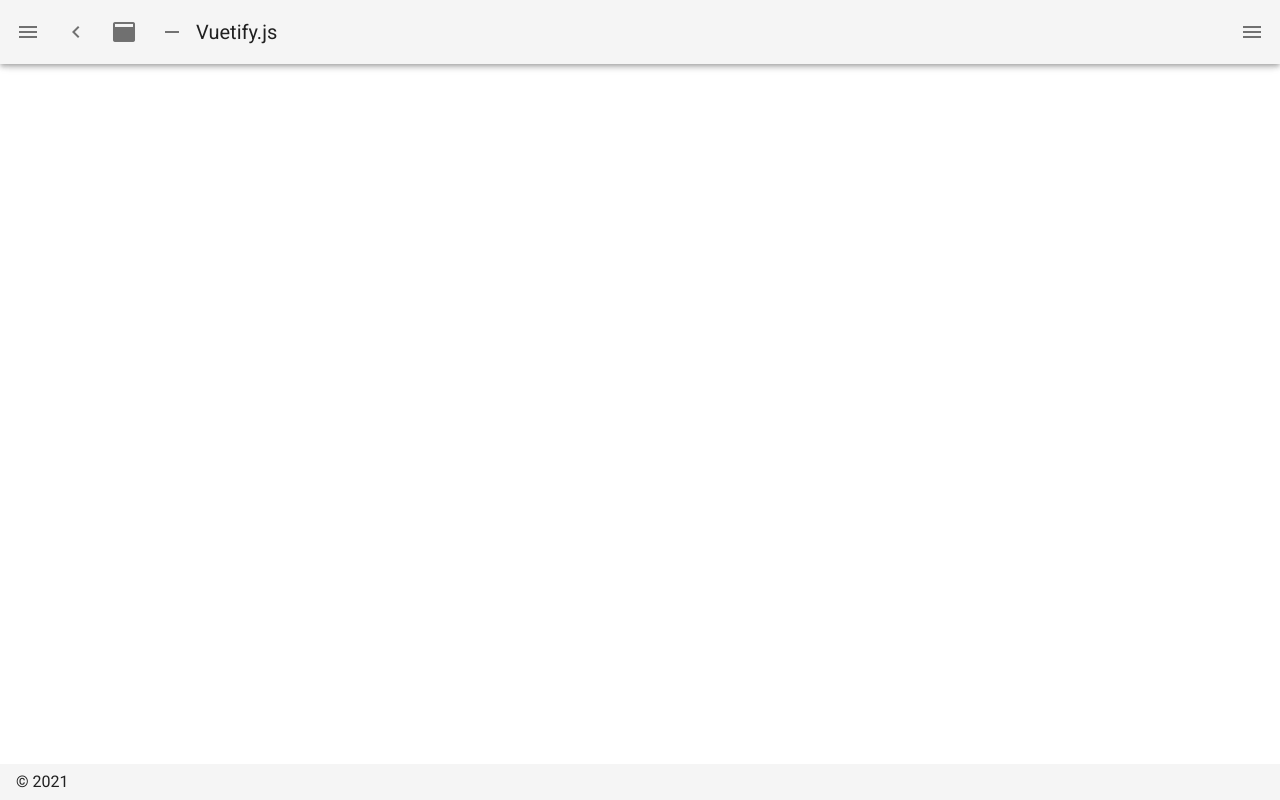
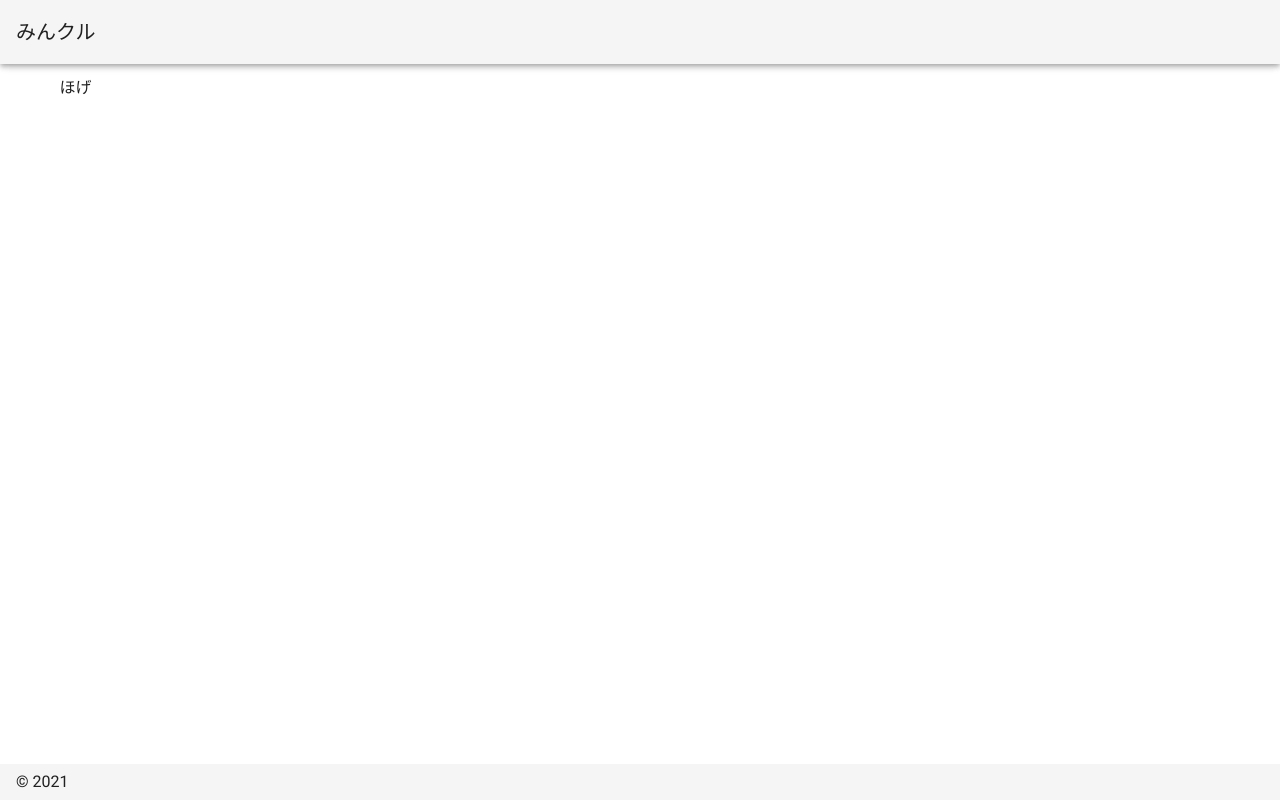
Before and after one commit to awwa/mincuru, a Nuxt app in the folder frontend/: page /hoge in a window 1280 px wide. Before the commit this address had no page. Built offline with nearby package versions, Linux system fonts and the light colour scheme.

Commit message:
Remove TypeScript code from pages

```diff
--- /dev/null
+++ b/frontend/layouts/top.vue
@@ -0,0 +1,38 @@
+<template>
+  <v-app>
+    <v-app-bar
+      fixed
+      app
+    >
+      <v-toolbar-title v-text="title" />
+      <v-spacer />
+    </v-app-bar>
+    <v-main>
+      <v-container>
+        <Nuxt />
+      </v-container>
+    </v-main>
+    <v-footer
+      :absolute="!fixed"
+      app
+    >
+      <span>&copy; {{ new Date().getFullYear() }}</span>
+    </v-footer>
+  </v-app>
+</template>
+
+<script>
+export default {
+  data () {
+    return {
+      fixed: true,
+      items: [
+      ],
+      miniVariant: true,
+      right: true,
+      rightDrawer: false,
+      title: 'みんクル'
+    }
+  }
+}
+</script>
--- a/frontend/package.json
+++ b/frontend/package.json
@@ -16,10 +16,15 @@
     "core-js": "^3.15.1",
     "jwt-decode": "^3.1.2",
     "nuxt": "^2.15.7",
+    "nuxt-property-decorator": "^2.9.1",
+    "ts-node": "^10.4.0",
+    "vue": "^2.6.14",
+    "vue-class-component": "^7.2.6",
     "vuetify": "^2.5.5"
   },
   "devDependencies": {
     "@nuxt/types": "^2.15.7",
+    "@nuxt/typescript": "^2.8.1",
     "@nuxt/typescript-build": "^2.1.0",
     "@nuxtjs/vuetify": "^1.12.1",
     "@types/jest": "^27.0.3",
--- /dev/null
+++ b/frontend/pages/hoge.vue
@@ -0,0 +1,12 @@
+<template>
+<div>
+    ほげ
+</div>
+</template>
+
+<script>
+import Vue from 'vue'
+export default Vue.extend({
+    layout: 'top'
+})
+</script>
--- a/frontend/pages/login.vue
+++ b/frontend/pages/login.vue
@@ -27,9 +27,17 @@
 </div>
 </template>
 
-<script lang="ts">
-  import Vue from 'vue'
-  export default Vue.extend({
+<script>
+  // NuxtJS 2.8.xのTypeScriptサポートドキュメントによると
+  // https://develop365.gitlab.io/nuxtjs-2.8.X-doc/ja/guide/typescript/
+  // vue-property-decoratorや vue-class-componentを利用したサンプルの記載がある。
+  // これは、JavaScript版のVue.JSやNuxt.JSの実装と大きく異なるため、
+  // 今の段階では採用を見送る。
+  // Vue.JSやNuxt.JSでドキュメント含めTypeScriptが第一級のサポート言語となった段階で
+  // 本格的なTypeScript対応の検討を行う。
+  // 現段階では、最低限のTypeScript化を行い、基本的な実装スタイルはJavaScript版に沿う形にする
+  export default {
+    layout: 'top',
     data() {
       return {
         user: {
@@ -41,7 +49,7 @@
       }
     },
     methods: {
-      async userLogin(): Promise<void> {
+      async userLogin()/*: Promise<void>*/ {
         try {
           await this.$auth.loginWith("local", { data: this.user })
           // TODO 要調査
@@ -57,5 +65,5 @@
         }
       },
     }
-  })
+  }
 </script>
--- a/frontend/tsconfig.json
+++ b/frontend/tsconfig.json
@@ -27,7 +27,8 @@
       "@nuxtjs/auth-next",
       "@nuxt/types",
       "@types/node",
-      "@types/jest"
+      "@types/jest",
+      "vuetify"
     ]
   },
   "exclude": [
```
Also changed, not shown: 1 other file (tests, documents, lock files or other folders).
